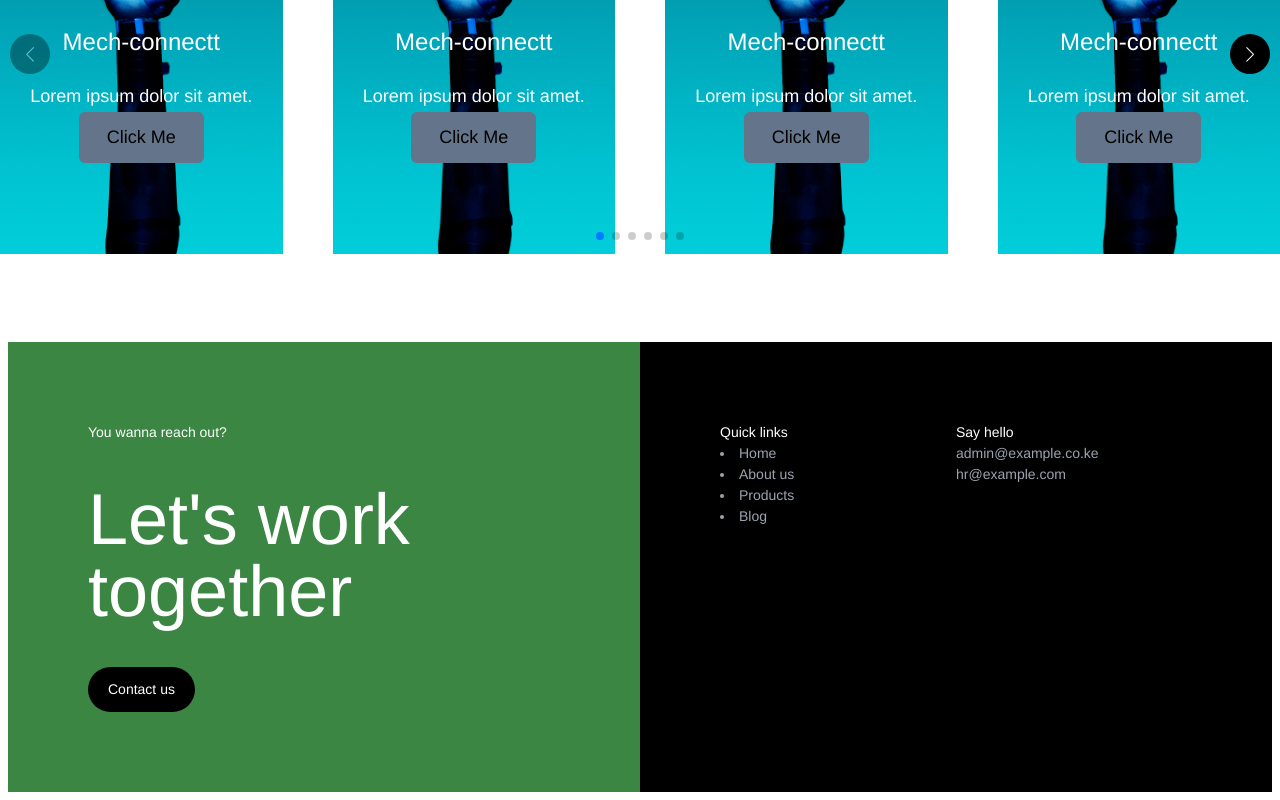
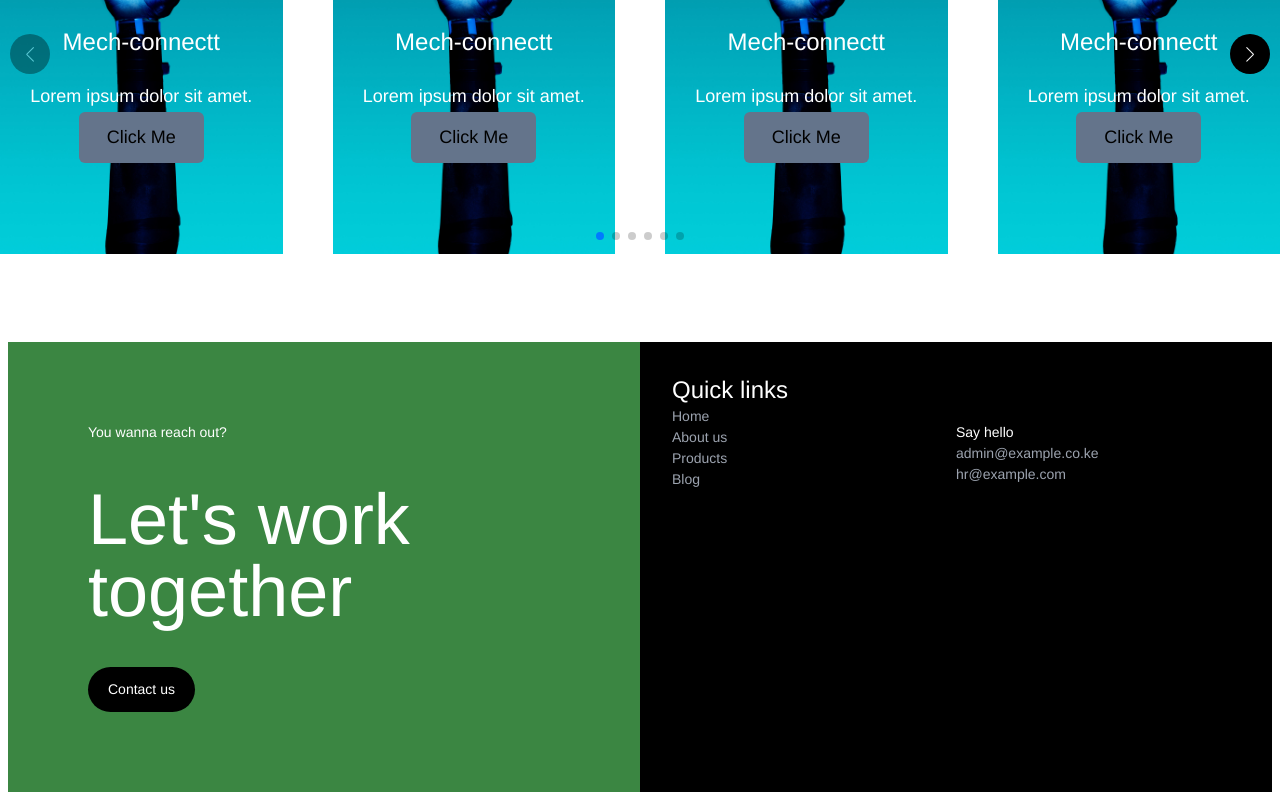
Before and after one commit to micheni14/KIFARUAFRICA, a React (Vite) app: page / in a window 1280 px wide. Shown: the part 1490-2290 px from the top of the page. Built offline with nearby package versions, Linux system fonts and the light colour scheme.

Commit message:
Removed the stylings on footerlinks

```diff
--- a/src/components/About.jsx
+++ b/src/components/About.jsx
@@ -10,7 +10,7 @@ function About() {
         <img src={pic} alt="About"  />
     </div>
     <div className="md:w-1/2 px-2">
-        <h2 className="text-3xl font-bold mb-4 pt-10">About Us</h2>
+        <h2 className="text-3xl font-bold mb-4 pt-10 text-black">About Us</h2>
         <p className="text-lg mb-4">
         Lorem ipsum dolor sit amet, consectetur adipiscing elit. Donec auctor magna id
         magna aliquam, vitae commodo nulla condimentum. Duis non risus non mauris
--- a/src/components/Contact.jsx
+++ b/src/components/Contact.jsx
@@ -27,13 +27,16 @@ const [openModal, setOpenModal] = useState(false);
             </div>
             <div className='bg-black text-white '>
                 <div className="grid grid-cols-2  ">
-                    <div className=' p-20'>
-                        <p className='2xl'>Quick links</p>
-                        <li className='text-gray-400'>Home</li>
-                        <li className='text-gray-400'>About us</li>
-                        <li className='text-gray-400'>Products</li>
-                        <li className='text-gray-400'>Blog</li>
-                    </div>
+                <div className='p-4 sm:p-8'>
+    <p className='text-xl sm:text-2xl'>Quick links</p>
+    <ul className='list-none'>
+    <li className='text-gray-400'>Home</li>
+    <li className='text-gray-400'>About us</li>
+    <li className='text-gray-400'>Products</li>
+    <li className='text-gray-400'>Blog</li>
+    </ul>
+</div>
+
                     <div className='pt-20'>
                         <p className='text-white 2xl'>Say hello</p>
                         <p className='text-gray-400'>admin@example.co.ke</p>
--- a/src/components/Navbar.jsx
+++ b/src/components/Navbar.jsx
@@ -85,7 +85,7 @@ const Navbar = () => {
             </li>
         </ul>
         <div>
-                <div className="mr-10 bg">
+                <div className="mr-10 ">
                 <button className="bg-ourGreen px-5 py-3 rounded-full">Get started</button>
 
         </div>
@@ -184,6 +184,7 @@ const Navbar = () => {
             >
                 Blog
             </Link> */}
+            <RouterLink  to='/blog'>Blog</RouterLink>
             </li>
             <li className="cursor-pointer">
             <Link
@@ -196,13 +197,13 @@ const Navbar = () => {
             >
                 Contact
             </Link>
-            </li>
+                        </li>
+                        <div className="mr-10 ">
+                <button className="bg-ourGreen px-6 py-4 rounded-full">Get started</button>
+        </div>
         </ul>
         <div>
-                {/* <div className="mr-10 bg">
-                <button className="bg-ourGreen px-5 py-3 rounded-full">Get started</button>
 
-        </div> */}
         </div>
         </div>
 
```
